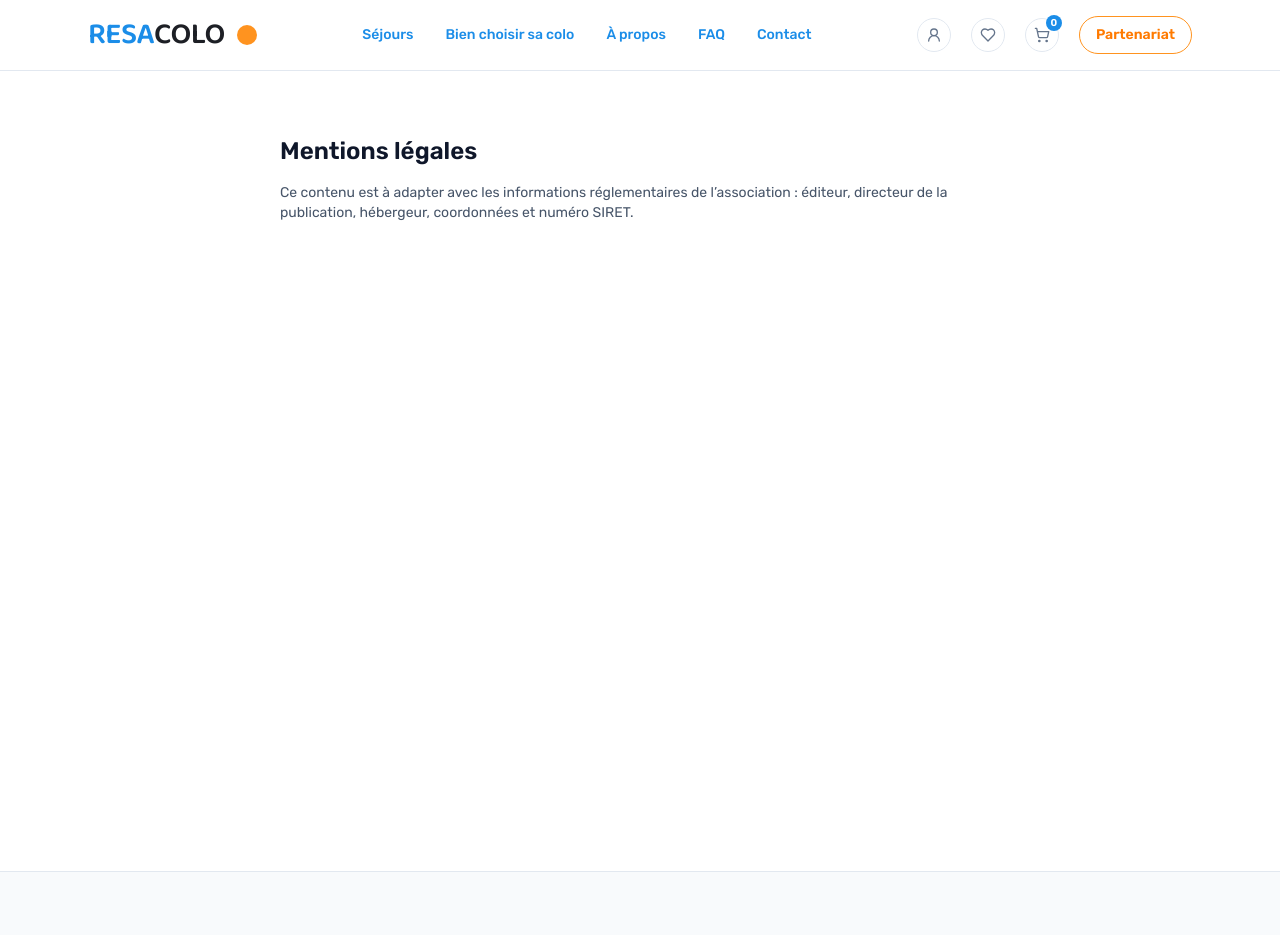
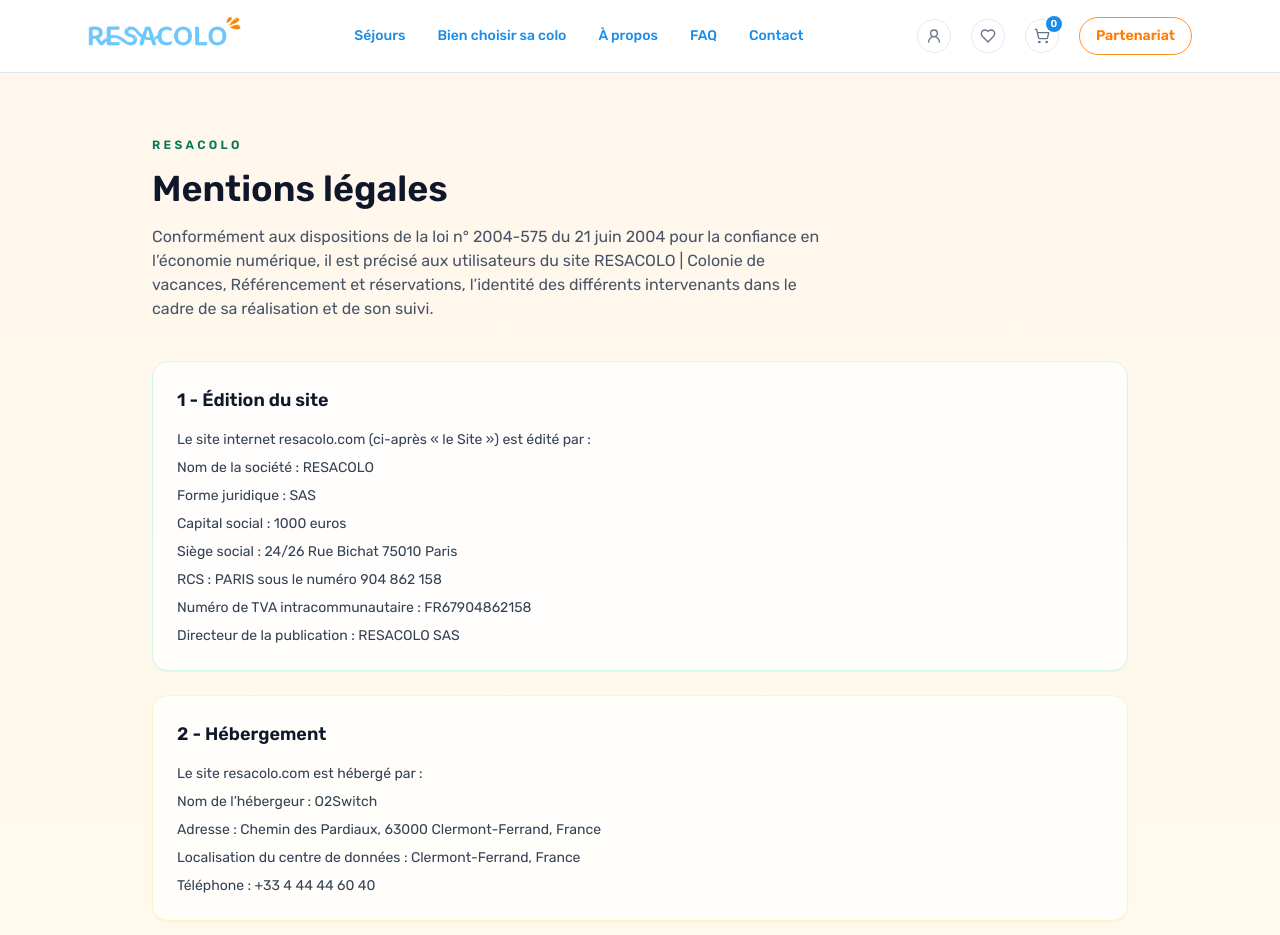
Before and after one commit to Adelerln/Resacolo, a Next.js app: page /mentions-legales in a window 1280 px wide. Shown: the top 935 px of the page. Built offline with nearby package versions, Linux system fonts and the light colour scheme.

Commit message:
petites modifs : mentions légales

```diff
--- a/src/app/mentions-legales/page.tsx
+++ b/src/app/mentions-legales/page.tsx
@@ -1,8 +1,191 @@
 export default function MentionsLegalesPage() {
   return (
-    <section className="mx-auto max-w-3xl space-y-4 px-6 py-16 text-sm text-slate-600">
-      <h1 className="text-2xl font-semibold text-slate-900">Mentions légales</h1>
-      <p>Ce contenu est à adapter avec les informations réglementaires de l’association : éditeur, directeur de la publication, hébergeur, coordonnées et numéro SIRET.</p>
+    <section className="bg-gradient-to-b from-orange-50 via-amber-50 to-sky-50">
+      <div className="mx-auto max-w-5xl px-6 py-16">
+        <header className="space-y-4">
+          <p className="text-xs font-semibold uppercase tracking-[0.28em] text-emerald-700">
+            RESACOLO
+          </p>
+          <h1 className="text-3xl font-semibold text-slate-900 sm:text-4xl">
+            Mentions légales
+          </h1>
+          <p className="max-w-2xl text-base text-slate-600">
+            Conformément aux dispositions de la loi n° 2004-575 du 21 juin 2004
+            pour la confiance en l’économie numérique, il est précisé aux
+            utilisateurs du site RESACOLO | Colonie de vacances, Référencement
+            et réservations, l’identité des différents intervenants dans le
+            cadre de sa réalisation et de son suivi.
+          </p>
+        </header>
+
+        <div className="mt-10 grid gap-6">
+          <article className="rounded-2xl border border-emerald-100 bg-white/80 p-6 shadow-sm">
+            <h2 className="text-lg font-semibold text-slate-900">
+              1 - Édition du site
+            </h2>
+            <div className="mt-4 space-y-2 text-sm text-slate-700">
+              <p>
+                Le site internet resacolo.com (ci-après « le Site ») est édité
+                par :
+              </p>
+              <p>Nom de la société : RESACOLO</p>
+              <p>Forme juridique : SAS</p>
+              <p>Capital social : 1000 euros</p>
+              <p>Siège social : 24/26 Rue Bichat 75010 Paris</p>
+              <p>RCS : PARIS sous le numéro 904 862 158</p>
+              <p>Numéro de TVA intracommunautaire : FR67904862158</p>
+              <p>Directeur de la publication : RESACOLO SAS</p>
+            </div>
+          </article>
+
+          <article className="rounded-2xl border border-amber-100 bg-white/80 p-6 shadow-sm">
+            <h2 className="text-lg font-semibold text-slate-900">
+              2 - Hébergement
+            </h2>
+            <div className="mt-4 space-y-2 text-sm text-slate-700">
+              <p>Le site resacolo.com est hébergé par :</p>
+              <p>Nom de l’hébergeur : O2Switch</p>
+              <p>Adresse : Chemin des Pardiaux, 63000 Clermont-Ferrand, France</p>
+              <p>Localisation du centre de données : Clermont-Ferrand, France</p>
+              <p>Téléphone : +33 4 44 44 60 40</p>
+            </div>
+          </article>
+
+          <article className="rounded-2xl border border-slate-200 bg-white/80 p-6 shadow-sm">
+            <h2 className="text-lg font-semibold text-slate-900">
+              3 - Conception et réalisation du site
+            </h2>
+            <div className="mt-4 space-y-2 text-sm text-slate-700">
+              <p>Le Site resacolo.com a été conçu et réalisé par :</p>
+              <p>Gestion de projet, Stratégie marketing et communication : Vincent Bauquis</p>
+              <p>Marketing et communication, Direction artistique, UX Design : Laura Malahel</p>
+              <p>
+                Gestion de projet, UX &amp; UI Design, Conception et optimisation
+                avancée de l’environnement WooCommerce, Intégration et
+                personnalisation technique (PHP), Optimisation ergonomique et
+                référencement, Gestion numérique et évolutive, Design interactif
+                et Création numérique réalisés par Laurence Payan / Manalis
+                Interactive Design – https://www.manalis.com
+              </p>
+            </div>
+          </article>
+
+          <article className="rounded-2xl border border-emerald-100 bg-white/80 p-6 shadow-sm">
+            <h2 className="text-lg font-semibold text-slate-900">
+              4 - Propriété intellectuelle
+            </h2>
+            <div className="mt-4 space-y-2 text-sm text-slate-700">
+              <p>
+                L’ensemble du contenu présent sur le Site, incluant de manière
+                non limitative, les textes, images, graphismes, logos, vidéos,
+                icônes, et autres éléments présents sur le site sont la
+                propriété exclusive de RESACOLO ou de ses partenaires.
+              </p>
+              <p>
+                Toute reproduction, distribution, modification, adaptation,
+                retransmission ou publication, même partielle, de ces différents
+                éléments est strictement interdite sans l’accord écrit préalable
+                de RESACOLO. Cette représentation ou reproduction, par quelque
+                procédé que ce soit, constitue une contrefaçon sanctionnée par
+                les articles L.335-2 et suivants du Code de la propriété
+                intellectuelle.
+              </p>
+            </div>
+          </article>
+
+          <article className="rounded-2xl border border-amber-100 bg-white/80 p-6 shadow-sm">
+            <h2 className="text-lg font-semibold text-slate-900">
+              5 - Responsabilité
+            </h2>
+            <div className="mt-4 space-y-2 text-sm text-slate-700">
+              <p>
+                RESACOLO s’efforce d’assurer l’exactitude et la mise à jour des
+                informations diffusées sur le Site. Toutefois, RESACOLO ne peut
+                garantir l’exactitude, la précision ou l’exhaustivité des
+                informations mises à disposition sur le Site et se réserve le
+                droit de modifier ou de corriger le contenu à tout moment, sans
+                préavis.
+              </p>
+              <p>
+                RESACOLO décline toute responsabilité pour tout dommage
+                résultant d’une intrusion frauduleuse d’un tiers ayant entraîné
+                une modification des informations mises à disposition sur le
+                Site.
+              </p>
+            </div>
+          </article>
+
+          <article className="rounded-2xl border border-slate-200 bg-white/80 p-6 shadow-sm">
+            <h2 className="text-lg font-semibold text-slate-900">
+              6 - Liens hypertextes
+            </h2>
+            <div className="mt-4 space-y-2 text-sm text-slate-700">
+              <p>
+                Le Site peut contenir des liens hypertextes renvoyant vers
+                d’autres sites internet ou ressources externes. RESACOLO ne peut
+                être tenue responsable du contenu de ces sites, ni des éventuels
+                dommages qui peuvent en résulter.
+              </p>
+            </div>
+          </article>
+
+          <article className="rounded-2xl border border-emerald-100 bg-white/80 p-6 shadow-sm">
+            <h2 className="text-lg font-semibold text-slate-900">
+              7 - Données personnelles
+            </h2>
+            <div className="mt-4 space-y-2 text-sm text-slate-700">
+              <p>
+                Le traitement de vos données à caractère personnel est régi par
+                notre charte du respect de la vie privée, disponible depuis la
+                page « politique de confidentialité », conformément au
+                Règlement Général sur la Protection des Données 2016/679 du 27
+                avril 2016 (« RGPD »).
+              </p>
+            </div>
+          </article>
+
+          <article className="rounded-2xl border border-amber-100 bg-white/80 p-6 shadow-sm">
+            <h2 className="text-lg font-semibold text-slate-900">8 - Cookies</h2>
+            <div className="mt-4 space-y-2 text-sm text-slate-700">
+              <p>
+                Le Site utilise des cookies afin de vous offrir une expérience
+                utilisateur optimisée et adaptée à vos préférences. Pour plus
+                d’informations sur l’utilisation des cookies, veuillez consulter
+                notre Politique de confidentialité ou nos Conditions
+                d’utilisation CGU.
+              </p>
+            </div>
+          </article>
+
+          <article className="rounded-2xl border border-slate-200 bg-white/80 p-6 shadow-sm">
+            <h2 className="text-lg font-semibold text-slate-900">
+              9 - Loi applicable
+            </h2>
+            <div className="mt-4 space-y-2 text-sm text-slate-700">
+              <p>
+                Les présentes mentions légales sont régies par la loi française.
+                En cas de litige, et à défaut de résolution amiable, les
+                tribunaux français seront seuls compétents pour connaître de ce
+                litige.
+              </p>
+            </div>
+          </article>
+
+          <article className="rounded-2xl border border-emerald-100 bg-white/80 p-6 shadow-sm">
+            <h2 className="text-lg font-semibold text-slate-900">
+              10 - Contact
+            </h2>
+            <div className="mt-4 space-y-2 text-sm text-slate-700">
+              <p>
+                Pour toute question ou réclamation relative à l’utilisation du
+                site, vous pouvez nous contacter à l’adresse suivante :
+              </p>
+              <p>Par email : contact@resacolo.com</p>
+              <p>Par courrier : 24/26 Rue Bichat, 75010 Paris</p>
+            </div>
+          </article>
+        </div>
+      </div>
     </section>
   );
 }
--- a/src/components/layout/MainNavigation.tsx
+++ b/src/components/layout/MainNavigation.tsx
@@ -1,5 +1,6 @@
 'use client';
 
+import Image from 'next/image';
 import Link from 'next/link';
 import { usePathname } from 'next/navigation';
 import { useState } from 'react';
@@ -25,10 +26,14 @@ export function MainNavigation() {
     <header className="border-b border-slate-200 bg-white/80 backdrop-blur">
       <div className="mx-auto flex max-w-6xl items-center justify-between px-6 py-4">
         <Link href="/" className="flex items-center gap-3 text-2xl font-semibold tracking-tight text-slate-900">
-          <span className="font-display text-3xl uppercase text-brand-500">
-            RESA<span className="text-slate-950">COLO</span>
-          </span>
-          <span className="inline-flex h-5 w-5 flex-none rounded-full bg-accent-400" />
+          <Image
+            src="/image/logo-resacolo.png"
+            alt="Resacolo"
+            width={140}
+            height={40}
+            className="h-10 w-auto"
+            priority
+          />
         </Link>
         <nav className="hidden items-center gap-8 text-sm font-medium text-slate-600 md:flex">
           {links.map((link) => {
```
Also changed, not shown: public/image/logo-resacolo.png (added).
